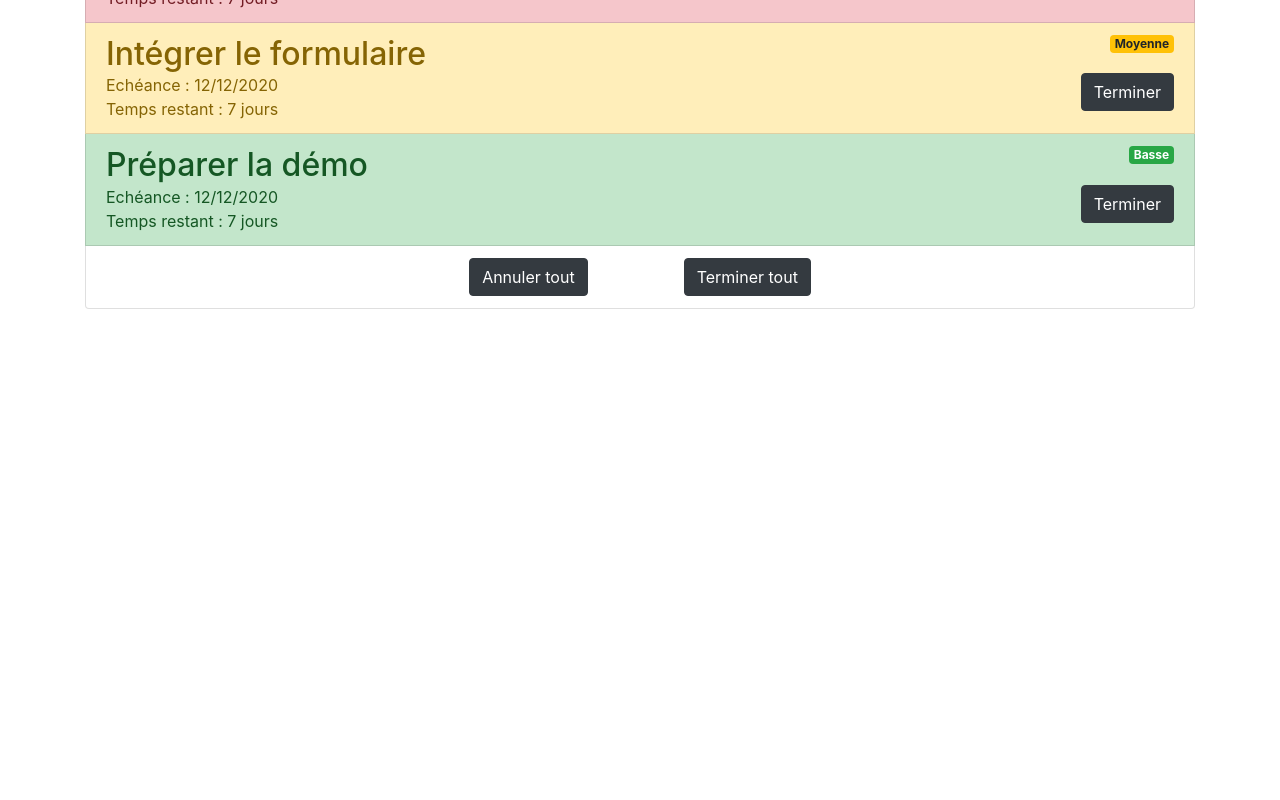
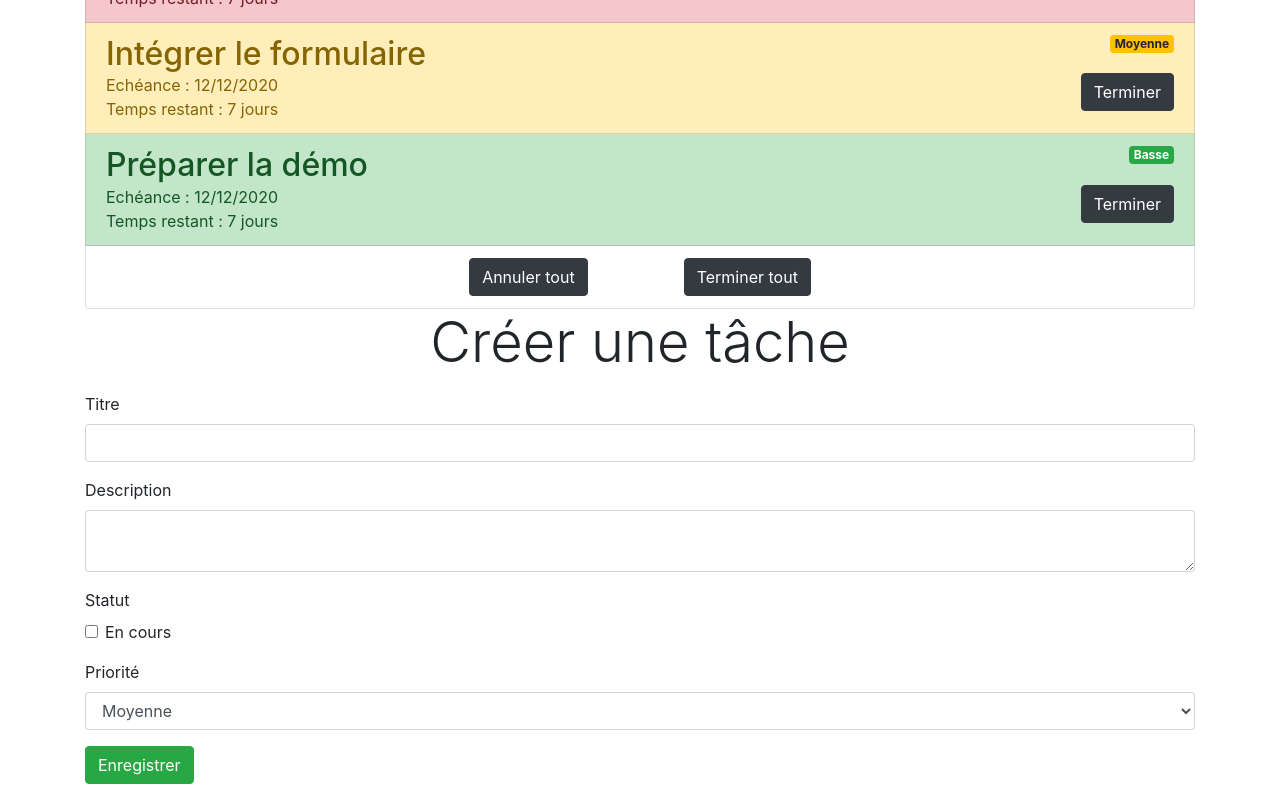
Before and after one commit to DavidLegrand/todolist, a React (Create React App) app: page / in a window 1280 px wide. Shown: the part 276-1076 px from the top of the page. Before the commit the page ends 800 px from the top, so only its background shows below. Built offline with nearby package versions, Linux system fonts and the light colour scheme.

Commit message:
Added NewTaskForm

```diff
--- /dev/null
+++ b/src/components/ToDoList/NewTaskForm/NewTaskForm.js
@@ -0,0 +1,95 @@
+import React, { useState } from "react";
+import PropTypes from "prop-types";
+import {
+  Form,
+  FormGroup,
+  FormLabel,
+  FormControl,
+  FormCheck,
+  Button,
+} from "react-bootstrap";
+import TaskModel, { priorities } from "models/Task";
+
+const NewTaskForm = ({ add }) => {
+  const initTask = new TaskModel();
+  const [task, setTask] = useState(initTask);
+  const [isValid, setIsValid] = useState(null);
+  const handleSubmit = (e) => {
+    e.preventDefault();
+    if (isValid) {
+      add(task);
+      setTask(initTask);
+      setIsValid(null)
+    }
+  };
+  const handleChange = (e) => {
+    const value =
+      e.target.type === "checkbox" ? e.target.checked : e.target.value;
+    const name = e.target.name;
+    if(name==="title"){
+      setIsValid(value.trim()!=="")
+    }
+    setTask((task) => new TaskModel({ ...task, [name]: value }));
+  };
+  return (
+    <Form onSubmit={handleSubmit}>
+      <FormGroup>
+        <h1 className="display-4 text-center">Créer une tâche</h1>
+      </FormGroup>
+      <FormGroup>
+        <FormLabel>Titre</FormLabel>
+        <FormControl
+          name="title"
+          value={task.title}
+          onChange={handleChange}
+          isValid={isValid}
+          isInvalid={isValid === false}
+        />
+      </FormGroup>
+      <FormGroup>
+        <FormLabel>Description</FormLabel>
+        <FormControl
+          as="textarea"
+          name="description"
+          value={task.description}
+          onChange={handleChange}
+        />
+      </FormGroup>
+      <FormGroup>
+        <FormLabel>Statut</FormLabel>
+        <FormCheck
+          name="completed"
+          label={task.getCompleted()}
+          checked={task.completed}
+          onChange={handleChange}
+        />
+      </FormGroup>
+      <FormGroup>
+           <FormLabel>Priorité</FormLabel>
+        <FormControl
+          as="select"
+          name="priority"
+          value={task.priority}
+          onChange={handleChange}
+        >
+          {Object.values(priorities).map((val, i) => (
+            <option key={i} value={val}>
+              {val}
+            </option>
+          ))}
+        </FormControl>
+      </FormGroup>
+      <FormGroup>
+        <Button variant="success" type="submit">
+          Enregistrer
+        </Button>
+      </FormGroup>
+    </Form>
+  );
+};
+
+NewTaskForm.propTypes = {
+  add: PropTypes.func.isRequired,
+};
+
+export default NewTaskForm;
--- /dev/null
+++ b/src/components/ToDoList/NewTaskForm/index.js
@@ -0,0 +1 @@
+export { default } from './NewTaskForm';
--- a/src/components/ToDoList/Task/Task.js
+++ b/src/components/ToDoList/Task/Task.js
@@ -5,7 +5,7 @@ import TaskModel from "models/Task";
 
 const Task = ({ task, update }) => {
   return (
-    <ListGroupItem action variant={task.getVariant()}>
+    <ListGroupItem variant={task.getVariant()}>
       <h2 className="d-inline">{task.title}</h2>
       <Badge variant={task.getVariant()} className="float-right">
         {task.getStatus()}
--- a/src/components/ToDoList/ToDoList.js
+++ b/src/components/ToDoList/ToDoList.js
@@ -1,6 +1,8 @@
 import React, { useState } from "react";
 import { ListGroup, ListGroupItem, Button } from "react-bootstrap";
 import Task from "./Task";
+import NewTaskForm from "./NewTaskForm";
+
 import TaskModel, { priorities } from "models/Task";
 const ToDoList = () => {
   const initList = [
@@ -34,16 +36,40 @@ const ToDoList = () => {
       )
     );
   };
+  const addTask = (task) => {
+    setList((list) => [
+      ...list,
+      {
+        ...task,
+        id: list.reduce((prev, curr) => (curr.id > prev.id ? curr : prev)).id,
+      },
+    ]);
+  };
   return (
+    <>
       <ListGroup>
         {list.map((t) => (
           <Task task={new TaskModel(t)} update={updateCompleted} key={t.id} />
         ))}
         <ListGroupItem className="d-flex justify-content-center">
-        <Button onClick={()=>updateCompleted(false)} variant="dark" className="mr-5">Annuler tout</Button>
-        <Button onClick={()=>updateCompleted(true)} variant="dark" className="ml-5">Terminer tout</Button>
+          <Button
+            onClick={() => updateCompleted(false)}
+            variant="dark"
+            className="mr-5"
+          >
+            Annuler tout
+          </Button>
+          <Button
+            onClick={() => updateCompleted(true)}
+            variant="dark"
+            className="ml-5"
+          >
+            Terminer tout
+          </Button>
         </ListGroupItem>
       </ListGroup>
+      <NewTaskForm add={addTask} />
+    </>
   );
 };
 
--- a/src/models/Task.js
+++ b/src/models/Task.js
@@ -21,14 +21,6 @@ export default class TaskModel {
       priority: priorities.medium,
     };
     Object.assign(this, { ...defaults, ...obj });
-  }
-  get priority() {
-    return this._priority;
-  }
-
-  set priority(val) {
-    if (Object.values(priorities).includes(val)) this._priority = val;
-    else this._priority = priorities.medium;
   }
 
   getRemaining() {
```
Also changed, not shown: src/components/ToDoList/NewTaskForm/NewTaskForm.module.scss (added), 2 other files (tests, documents, lock files or other folders). Lines whose indentation alone changed are shown as unchanged.
